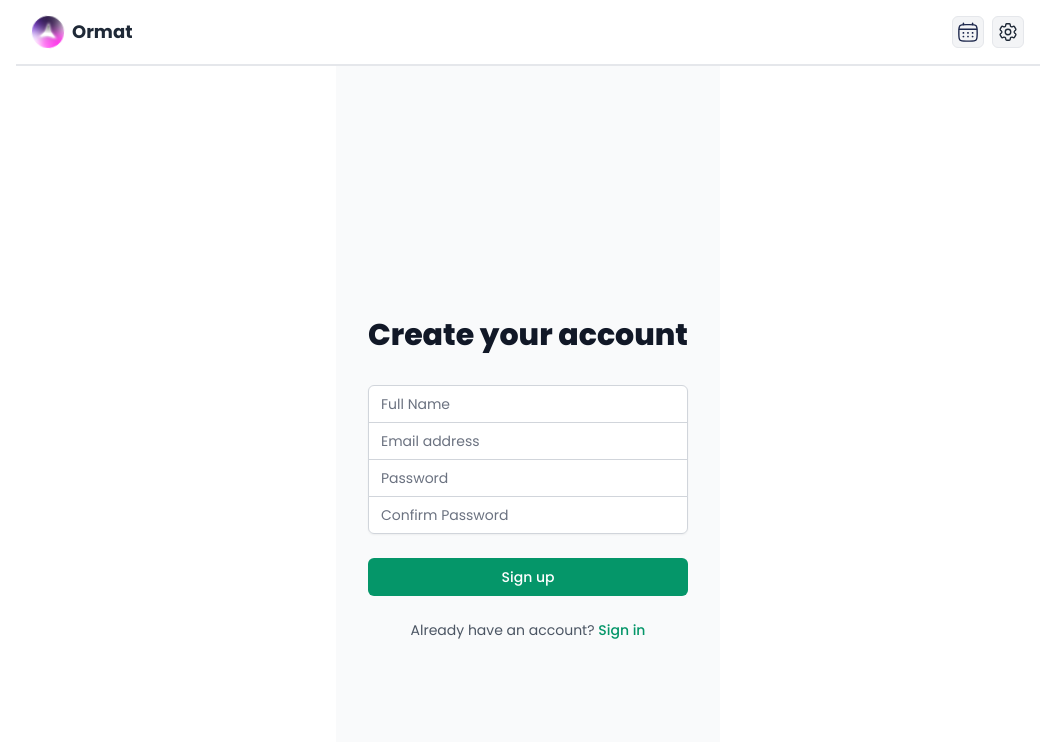
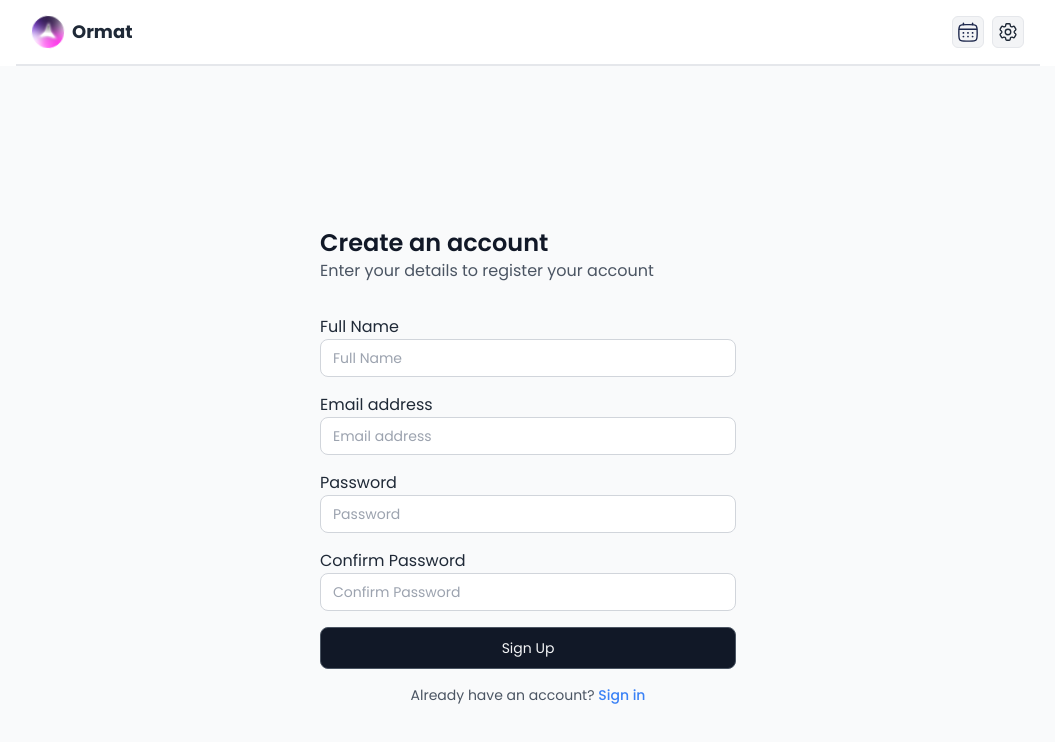
Before and after one commit to dopemukesh/ormat-todolist, a React (Vite) app: page /signup in a window 1280 px wide. Shown: the top 742 px of the page, without its empty margins (112-1167 px from the left). Built offline with nearby package versions, Linux system fonts and the light colour scheme.

Commit message:
login/signup ui changed and error page added

```diff
--- a/package.json
+++ b/package.json
@@ -2,7 +2,7 @@
   "name": "ormat-todo-list",
   "author": "Mukesh Yadav dope.mukeshyadav@gmail.com https://mukeshyadav.info",
   "private": true,
-  "version": "0.0.6",
+  "version": "0.0.7",
   "type": "module",
   "repository": {
     "type": "git",
@@ -16,6 +16,7 @@
     "preview": "vite preview"
   },
   "dependencies": {
+    "axios": "^1.7.9",
     "date-fns": "^4.1.0",
     "react": "^18.3.1",
     "react-beautiful-dnd": "^13.1.1",
--- a/src/AI/DevxAI.jsx
+++ b/src/AI/DevxAI.jsx
@@ -34,17 +34,17 @@ const DevxAI = () => {
     setIsLoading(true);
 
     try {
-      // Call Hugging Face Inference API
+      // Call Google Gemini API
       const response = await fetch(
-        'https://api-inference.huggingface.co/models/facebook/seamless-m4t-v2-large',
+        'https://gemini.googleapis.com/v1/models/gemini:generate',
         {
           method: 'POST',
           headers: {
             'Content-Type': 'application/json',
-            Authorization: `Bearer ${import.meta.env.VITE_HUGGINGFACE_API_KEY}`,
+            Authorization: `Bearer ${import.meta.env.VITE_GOOGLE_GEMINI_API_KEY}`,
           },
           body: JSON.stringify({
-            inputs: inputMessage.trim(), // Send the user's message as input
+            prompt: inputMessage.trim(), // Send the user's message as input
           }),
         }
       );
@@ -58,7 +58,7 @@ const DevxAI = () => {
       const result = await response.json();
 
       // Extract and use the response text
-      const aiResponse = result[0]?.generated_text || "I could not process that. Please try again with a different query.";
+      const aiResponse = result?.choices[0]?.text || "I could not process that. Please try again with a different query.";
 
       // Add AI response to chat
       setMessages((prev) => [
@@ -74,7 +74,7 @@ const DevxAI = () => {
         ...prev,
         {
           role: 'assistant',
-          content: "Mujhe abhi banaya jaa raha hai right now. Mere se mat puchho naa !!"
+          content: "I'm sorry, but I am currently unable to respond. Please try again later."
         },
       ]);
     } finally {
@@ -112,7 +112,7 @@ const DevxAI = () => {
           {isLoading && (
             <div className="flex justify-start">
               <div className="bg-gray-100 rounded-lg p-3 text-gray-800">
-                Thinking...
+                Processing...
               </div>
             </div>
           )}
--- a/src/App.jsx
+++ b/src/App.jsx
@@ -13,6 +13,7 @@ import Notification from './Profiles/Notification';
 import Login from './Profiles/Login';
 import Signup from './Profiles/Signup';
 import ProtectedRoute from './components/ProtectedRoute';
+import Error404 from './Errors/Error404';
 const App = () => {
   const [isAuthenticated, setIsAuthenticated] = useState(
     localStorage.getItem('currentUser') ? true : false
@@ -41,6 +42,7 @@ const App = () => {
 
             {/* Protected Routes */}
             <Route element={<ProtectedRoute isAuthenticated={isAuthenticated} />}>
+
               <Route path="/" element={<Todo />} />
               <Route path="/histry" element={<Histry />} />
               <Route path="/settings" element={<Settings />} />
@@ -48,6 +50,9 @@ const App = () => {
               <Route path="/profile" element={<Profile />} />
               <Route path="/notification" element={<Notification />} />
             </Route>
+
+            {/* 404 Error Route */}
+            <Route path="*" element={<Error404 />} />
           </Routes>
         </main>
         <BottomBar />
--- /dev/null
+++ b/src/Errors/Error404.jsx
@@ -0,0 +1,23 @@
+import React from 'react';
+import { NavLink } from 'react-router-dom';
+
+const Error404 = () => {
+    return (
+        <div className="absolute inset-0 bg-white z-[99999999999] min-h-svh flex flex-col items-center justify-center">
+            <div className="flex flex-col items-center">
+                <h1 className="text-6xl font-bold text-rose-500">404</h1>
+                <p className="text-gray-500">Page is <span className='text-yellow-500 font-semibold'>under construction</span> or not found</p>
+            </div>
+            <div className="mt-6">
+                <NavLink
+                    to="/"
+                    className='flex justify-center items-center gap-2 rounded-lg bg-gray-900 active:bg-gray-700 border border-gray-600 w-full px-4 py-2.5 text-gray-100 text-sm whitespace-nowrap'
+                >
+                    Go Back
+                </NavLink>
+            </div>
+        </div>
+    );
+};
+
+export default Error404;
--- a/src/Profiles/Login.jsx
+++ b/src/Profiles/Login.jsx
@@ -1,5 +1,6 @@
 import React, { useState } from 'react';
 import { NavLink, useNavigate } from 'react-router-dom';
+import { SecurityIcon } from '../assets/icons/icons';
 
 const Login = ({ setIsAuthenticated }) => {
   const navigate = useNavigate();
@@ -22,7 +23,15 @@ const Login = ({ setIsAuthenticated }) => {
     setError('');
 
     try {
+      // Create default admin user if no users exist
       const users = JSON.parse(localStorage.getItem('users') || '[]');
+      if (users.length === 0) {
+        users.push({
+          email: 'admin@gmail.com',
+          password: 'admin'
+        });
+        localStorage.setItem('users', JSON.stringify(users));
+      }
       const user = users.find(u => u.email === formData.email && u.password === formData.password);
 
       if (user) {
@@ -35,59 +44,70 @@ const Login = ({ setIsAuthenticated }) => {
         setError('Invalid email or password');
       }
     } catch (err) {
-      setError('Login failed. Please try again.');
+      setError('Login failed. Please try again.' + err);
     }
   };
 
   return (
-    <div className="min-h-screen flex items-center justify-center bg-gray-50 py-12 px-4 sm:px-6 lg:px-8">
-      <div className="max-w-md w-full space-y-8">
+    <div className="min-h-svh w-full flex items-center justify-center bg-gray-50 py-12 px-4 sm:px-6 lg:px-8">
+      <div className="max-w-md flex-1 space-y-8 px-4">
         <div>
-          <h2 className="mt-6 text-center text-3xl font-extrabold text-gray-900">
-            Sign in to your account
+          <h2 className="text-2xl font-semibold text-gray-900">
+            Sign in
           </h2>
+          <p className='text-gray-600'>Enter your email and password to sign in</p>
           {error && (
             <p className="mt-2 text-center text-sm text-red-600">
               {error}
             </p>
           )}
         </div>
-        <form className="mt-8 space-y-6" onSubmit={handleSubmit}>
-          <div className="rounded-md shadow-sm -space-y-px">
+
+        <form className="mt-8 space-y-4" onSubmit={handleSubmit}>
+          <div className="rounded-md space-y-4">
             <div>
-              <label htmlFor="email" className="sr-only">Email address</label>
+              <label htmlFor="email" className="text-gray-800">Email address</label>
               <input
                 id="email"
                 name="email"
                 type="email"
                 required
-                className="appearance-none rounded-none relative block w-full px-3 py-2 border border-gray-300 placeholder-gray-500 text-gray-900 rounded-t-md focus:outline-none focus:ring-emerald-500 focus:border-emerald-500 focus:z-10 sm:text-sm"
+                className="rounded-lg relative block w-full px-3 py-2 border border-gray-300 placeholder-gray-500 text-gray-900 outline-none focus:border-gray-400 focus:z-10 sm:text-sm"
                 placeholder="Email address"
                 value={formData.email}
                 onChange={handleChange}
               />
             </div>
             <div>
-              <label htmlFor="password" className="sr-only">Password</label>
+              <label htmlFor="password" className="text-gray-800">Password</label>
               <input
                 id="password"
                 name="password"
                 type="password"
                 required
-                className="appearance-none rounded-none relative block w-full px-3 py-2 border border-gray-300 placeholder-gray-500 text-gray-900 rounded-b-md focus:outline-none focus:ring-emerald-500 focus:border-emerald-500 focus:z-10 sm:text-sm"
+                className="rounded-lg relative block w-full px-3 py-2 border border-gray-300 placeholder-gray-500 text-gray-900 outline-none focus:border-gray-400 focus:z-10 sm:text-sm"
                 placeholder="Password"
                 value={formData.password}
                 onChange={handleChange}
               />
+              {/* <img src={EyeIcon} alt="" /> */}
+            </div>
+            <div>
+              <NavLink
+                to="/forgot-password"
+                className="text-sm text-blue-500 hover:text-blue-600"
+              >
+                Forgot your password ?
+              </NavLink>
             </div>
           </div>
 
           <div>
             <button
               type="submit"
-              className="group relative w-full flex justify-center py-2 px-4 border border-transparent text-sm font-medium rounded-md text-white bg-emerald-600 hover:bg-emerald-700 focus:outline-none focus:ring-2 focus:ring-offset-2 focus:ring-emerald-500"
+              className='flex justify-center items-center gap-2 rounded-lg bg-gray-900 active:bg-gray-700 border border-gray-600 w-full px-4 py-2.5 text-gray-100 text-sm whitespace-nowrap'
             >
-              Sign in
+              Sign In
             </button>
           </div>
 
@@ -95,7 +115,7 @@ const Login = ({ setIsAuthenticated }) => {
             <span className="text-gray-600">Don&apos;t have an account? </span>
             <NavLink
               to="/signup"
-              className="font-medium text-emerald-600 hover:text-emerald-500"
+              className="font-medium text-blue-500 hover:text-blue-600"
             >
               Sign up
             </NavLink>
--- a/src/Profiles/Signup.jsx
+++ b/src/Profiles/Signup.jsx
@@ -64,69 +64,70 @@ const Signup = () => {
   };
 
   return (
-    <div className="min-h-screen flex items-center justify-center bg-gray-50 py-12 px-4 sm:px-6 lg:px-8">
-      <div className="max-w-md w-full space-y-8">
+    <div className="min-h-svh w-full flex items-center justify-center bg-gray-50 py-12 px-4 sm:px-6 lg:px-8">
+      <div className="max-w-md flex-1 space-y-8 px-4">
         <div>
-          <h2 className="mt-6 text-center text-3xl font-extrabold text-gray-900">
-            Create your account
+          <h2 className="text-2xl font-semibold text-gray-900">
+            Create an account
           </h2>
+          <p className='text-gray-600'>Enter your details to register your account</p>
         </div>
 
-        <form className="mt-8 space-y-6" onSubmit={handleSubmit}>
+        <form className="mt-8 space-y-4" onSubmit={handleSubmit}>
           {error && (
-            <div className="text-red-500 text-sm text-center">
+            <div className="text-rose-500 text-sm">
               {error}
             </div>
           )}
 
-          <div className="rounded-md shadow-sm -space-y-px">
+          <div className="rounded-md space-y-4">
             <div>
-              <label htmlFor="name" className="sr-only">Full Name</label>
+              <label htmlFor="name" className="text-gray-800">Full Name</label>
               <input
                 id="name"
                 name="name"
                 type="text"
                 required
-                className="appearance-none rounded-none relative block w-full px-3 py-2 border border-gray-300 placeholder-gray-500 text-gray-900 rounded-t-md focus:outline-none focus:ring-emerald-500 focus:border-emerald-500 focus:z-10 sm:text-sm"
+                className="rounded-lg relative block w-full px-3 py-2 bg-white border border-gray-300 placeholder-gray-400 text-gray-900 outline-none focus:border-gray-400 focus:z-10 sm:text-sm"
                 placeholder="Full Name"
                 value={formData.name}
                 onChange={handleChange}
               />
             </div>
             <div>
-              <label htmlFor="email" className="sr-only">Email address</label>
+              <label htmlFor="email" className="text-gray-800">Email address</label>
               <input
                 id="email"
                 name="email"
                 type="email"
                 required
-                className="appearance-none rounded-none relative block w-full px-3 py-2 border border-gray-300 placeholder-gray-500 text-gray-900 focus:outline-none focus:ring-emerald-500 focus:border-emerald-500 focus:z-10 sm:text-sm"
+                className="rounded-lg relative block w-full px-3 py-2 bg-white border border-gray-300 placeholder-gray-400 text-gray-900 outline-none focus:border-gray-400 focus:z-10 sm:text-sm"
                 placeholder="Email address"
                 value={formData.email}
                 onChange={handleChange}
               />
             </div>
             <div>
-              <label htmlFor="password" className="sr-only">Password</label>
+              <label htmlFor="password" className="text-gray-800">Password</label>
               <input
                 id="password"
                 name="password"
                 type="password"
                 required
-                className="appearance-none rounded-none relative block w-full px-3 py-2 border border-gray-300 placeholder-gray-500 text-gray-900 focus:outline-none focus:ring-emerald-500 focus:border-emerald-500 focus:z-10 sm:text-sm"
+                className="rounded-lg relative block w-full px-3 py-2 bg-white border border-gray-300 placeholder-gray-400 text-gray-900 outline-none focus:border-gray-400 focus:z-10 sm:text-sm"
                 placeholder="Password"
                 value={formData.password}
                 onChange={handleChange}
               />
             </div>
             <div>
-              <label htmlFor="confirmPassword" className="sr-only">Confirm Password</label>
+              <label htmlFor="confirmPassword" className="text-gray-800">Confirm Password</label>
               <input
                 id="confirmPassword"
                 name="confirmPassword"
                 type="password"
                 required
-                className="appearance-none rounded-none relative block w-full px-3 py-2 border border-gray-300 placeholder-gray-500 text-gray-900 rounded-b-md focus:outline-none focus:ring-emerald-500 focus:border-emerald-500 focus:z-10 sm:text-sm"
+                className="rounded-lg relative block w-full px-3 py-2 bg-white border border-gray-300 placeholder-gray-400 text-gray-900 outline-none focus:border-gray-400 focus:z-10 sm:text-sm"
                 placeholder="Confirm Password"
                 value={formData.confirmPassword}
                 onChange={handleChange}
@@ -137,9 +138,9 @@ const Signup = () => {
           <div>
             <button
               type="submit"
-              className="group relative w-full flex justify-center py-2 px-4 border border-transparent text-sm font-medium rounded-md text-white bg-emerald-600 hover:bg-emerald-700 focus:outline-none focus:ring-2 focus:ring-offset-2 focus:ring-emerald-500"
+              className='flex justify-center items-center gap-2 rounded-lg bg-gray-900 active:bg-gray-700 border border-gray-600 w-full px-4 py-2.5 text-gray-100 text-sm whitespace-nowrap'
             >
-              Sign up
+              Sign Up
             </button>
           </div>
 
@@ -147,7 +148,7 @@ const Signup = () => {
             <span className="text-gray-600">Already have an account? </span>
             <NavLink
               to="/login"
-              className="font-medium text-emerald-600 hover:text-emerald-500"
+              className="font-medium text-blue-500 hover:text-blue-600"
             >
               Sign in
             </NavLink>
--- a/src/components/InputBox.jsx
+++ b/src/components/InputBox.jsx
@@ -1,10 +1,15 @@
 import React, { useState } from 'react'
+import { ClockIcon } from '../assets/icons/icons';
 
 const InputBox = ({ inputRef, add }) => {
   const [showTimeSelector, setShowTimeSelector] = useState(false);
   const [expirationTime, setExpirationTime] = useState('24'); // Default 24 hours
   const [timeUnit, setTimeUnit] = useState('hours'); // hours, minutes, seconds
 
+  /**
+   * Converts the expiration time from user input to milliseconds and calls the `add` function
+   * with the converted value. The conversion depends on the selected time unit (hours, minutes, seconds).
+   */
   const handleAdd = () => {
     // Convert time to milliseconds
     let milliseconds;
@@ -24,57 +29,58 @@ const InputBox = ({ inputRef, add }) => {
 
   return (
     <>
-      <div className='flex flex-col w-full my-7 gap-2'>
+      <div className='flex flex-col w-full my-7 gap-2 bg-gray-50 border p-1 rounded-lg'>
         <div className='flex items-center gap-2'>
           <input
             type="text"
             placeholder='Add your task'
-            className='w-full bg-gray-50 rounded-md border outline-none outline-offset-0 flex-1 py-2.5 px-4 placeholder:text-gray-400 text-sm focus:border-emerald-500'
+            className='w-full bg-white rounded-md border outline-none outline-offset-0 flex-1 py-2.5 px-4 placeholder:text-gray-400 text-sm focus:border-gray-300'
             ref={inputRef}
           />
           <button
             onClick={() => setShowTimeSelector(!showTimeSelector)}
-            className='flex justify-center items-center gap-2 rounded-md bg-gray-100 active:bg-gray-200 border px-3 py-2 text-gray-600'
+            className='flex justify-center items-center gap-2 rounded-md bg-white active:bg-gray-200 border p-2 text-gray-600'
             title="Set expiration time"
           >
-            <svg xmlns="http://www.w3.org/2000/svg" width="20" height="20" viewBox="0 0 24 24" fill="none" stroke="currentColor" strokeWidth="2" strokeLinecap="round" strokeLinejoin="round">
+            {/* <svg xmlns="http://www.w3.org/2000/svg" width="20" height="20" viewBox="0 0 24 24" fill="none" stroke="currentColor" strokeWidth="2" strokeLinecap="round" strokeLinejoin="round">
               <circle cx="12" cy="12" r="10" />
               <polyline points="12 6 12 12 16 14" />
-            </svg>
+            </svg> */}
+            <img src={ClockIcon} alt="" />
           </button>
           <button
             onClick={handleAdd}
-            className='flex justify-center items-center gap-2 rounded-md bg-emerald-500 active:bg-emerald-400 border border-emerald-600/40 px-4 py-2 text-gray-100 text-sm font-medium whitespace-nowrap'
+            className='flex justify-center items-center gap-2 rounded-md bg-gray-900 active:bg-gray-700 border border-gray-600/40 px-4 py-2.5 text-gray-100 text-sm font-medium whitespace-nowrap'
           >
-            <svg xmlns="http://www.w3.org/2000/svg" width="24" height="24" viewBox="0 0 24 24" fill="none" stroke="currentColor" strokeWidth="2" strokeLinecap="round" strokeLinejoin="round" className="lucide lucide-circle-plus">
+            {/* <svg xmlns="http://www.w3.org/2000/svg" width="24" height="24" viewBox="0 0 24 24" fill="none" stroke="currentColor" strokeWidth="2" strokeLinecap="round" strokeLinejoin="round" className="lucide lucide-circle-plus">
               <circle cx="12" cy="12" r="10"></circle>
               <path d="M8 12h8"></path>
               <path d="M12 8v8"></path>
-            </svg>
+            </svg> */}
             <p>Add Task</p>
           </button>
         </div>
 
         {/* Time Selector */}
         {showTimeSelector && (
-          <div className='flex items-center gap-2 px-2'>
+          <div className='flex items-center gap-2'>
             <input
               type="number"
               min="1"
               value={expirationTime}
               onChange={(e) => setExpirationTime(e.target.value)}
-              className='w-20 bg-gray-50 rounded-md border outline-none py-1 px-2 text-sm'
+              className='overflow-x-scroll w-9 max-w-16 flex-1 h-9 grid place-items-center bg-white rounded-md border outline-none text-sm'
             />
             <select
               value={timeUnit}
               onChange={(e) => setTimeUnit(e.target.value)}
-              className='bg-gray-50 rounded-md border outline-none py-1 px-2 text-sm'
+              className='bg-white rounded-md border outline-none h-9 px-2 text-sm overflow-hidden'
             >
               <option value="hours">Hours</option>
               <option value="minutes">Minutes</option>
               <option value="seconds">Seconds</option>
             </select>
-            <span className='text-sm text-gray-500'>
+            <span className='w-full whitespace-nowrap text-[12px] text-rose-500 bg-rose-50 px-2 py-2 rounded-md border border-dashed border-rose-500 overflow-scroll'>
               {!showTimeSelector ? 'Default: 24 hours' : `Task will expire in ${expirationTime} ${timeUnit}`}
             </span>
           </div>
```
Also changed, not shown: 1 other file (tests, documents, lock files or other folders).
